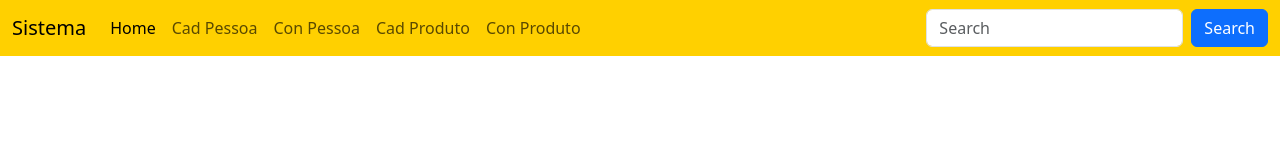
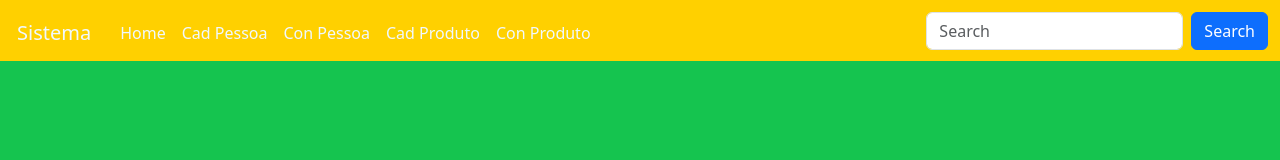
Before and after one commit to caiobruno1/Prova1-28-03, a plain HTML site: page app/home/home.html in a window 1280 px wide. Drawn offline with nearby package versions, Linux system fonts and the light colour scheme; the site is published under a folder, as on GitHub Pages, so addresses that start at the root find nothing.

Commit message:
Add files via upload

```diff
--- a/app/home/home.html
+++ b/app/home/home.html
@@ -5,7 +5,7 @@
     <meta name="viewport" content="width=device-width, initial-scale=1">
     <title>Home</title>
     <link href="https://cdn.jsdelivr.net/npm/bootstrap@5.3.3/dist/css/bootstrap.min.css" rel="stylesheet" integrity="sha384-QWTKZyjpPEjISv5WaRU9OFeRpok6YctnYmDr5pNlyT2bRjXh0JMhjY6hW+ALEwIH" crossorigin="anonymous">
-    <link rel="stylesheet" href="/assets/css/stilo.css">
+    <link rel="stylesheet" href="../../assets/css/stilo.css">
   </head>
   <body class="body2" onload="carregaMenu('../components/menuApp.html')">
 
--- a/assets/css/stilo.css
+++ b/assets/css/stilo.css
@@ -14,5 +14,5 @@ a{
 }
 
 .body2{
-    background-color: rgb(0, 255, 255) !important;
+    background-color: rgb(21, 196, 79) !important;
 }
```
